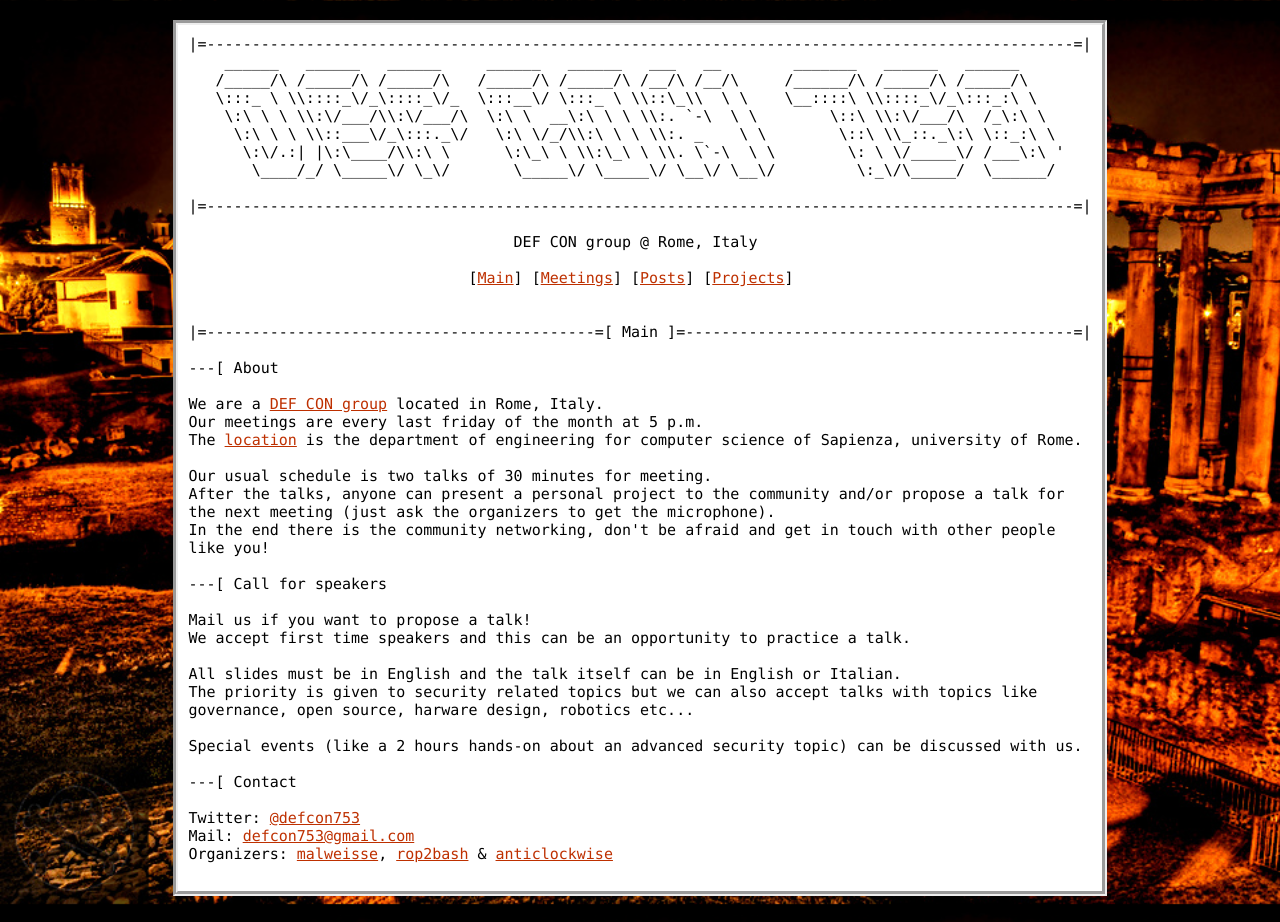
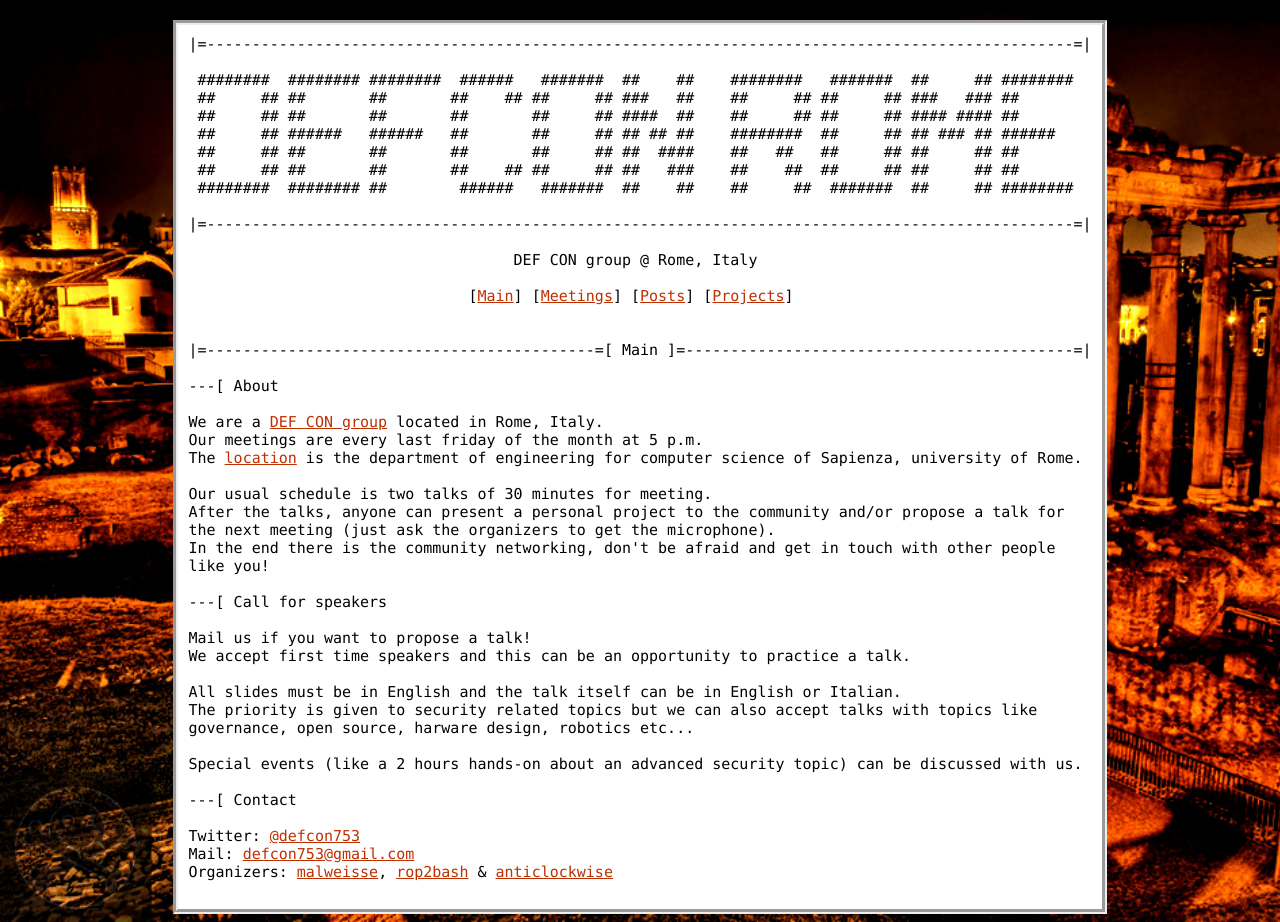
Before and after one commit to DEFCON753/defcon753.github.io, a Jekyll site: the page built from index.html, in a window 1280 px wide. Built offline with Jekyll 4.4.1, drawn with Linux system fonts in a browser that asks for light colours.

Commit message:
changed nav ascii art

```diff
--- a/_includes/nav.html
+++ b/_includes/nav.html
@@ -1,11 +1,12 @@
 |=------------------------------------------------------------------------------------------------=|
-    ______   ______   ______     ______   ______   ___   __        _______   ______   ______
-   /_____/\ /_____/\ /_____/\   /_____/\ /_____/\ /__/\ /__/\     /______/\ /_____/\ /_____/\
-   \:::_ \ \\::::_\/_\::::_\/_  \:::__\/ \:::_ \ \\::\_\\  \ \    \__::::\ \\::::_\/_\:::_:\ \
-    \:\ \ \ \\:\/___/\\:\/___/\  \:\ \  __\:\ \ \ \\:. `-\  \ \        \::\ \\:\/___/\  /_\:\ \
-     \:\ \ \ \\::___\/_\:::._\/   \:\ \/_/\\:\ \ \ \\:. _    \ \        \::\ \\_::._\:\ \::_:\ \
-      \:\/.:| |\:\____/\\:\ \      \:\_\ \ \\:\_\ \ \\. \`-\  \ \        \: \ \/_____\/ /___\:\ '
-       \____/_/ \_____\/ \_\/       \_____\/ \_____\/ \__\/ \__\/         \:_\/\_____/  \______/
+
+ ########  ######## ########  ######   #######  ##    ##    ########   #######  ##     ## ########
+ ##     ## ##       ##       ##    ## ##     ## ###   ##    ##     ## ##     ## ###   ### ##
+ ##     ## ##       ##       ##       ##     ## ####  ##    ##     ## ##     ## #### #### ##
+ ##     ## ######   ######   ##       ##     ## ## ## ##    ########  ##     ## ## ### ## ######
+ ##     ## ##       ##       ##       ##     ## ##  ####    ##   ##   ##     ## ##     ## ##
+ ##     ## ##       ##       ##    ## ##     ## ##   ###    ##    ##  ##     ## ##     ## ##
+ ########  ######## ##        ######   #######  ##    ##    ##     ##  #######  ##     ## ########
 
 |=------------------------------------------------------------------------------------------------=|
 
```
